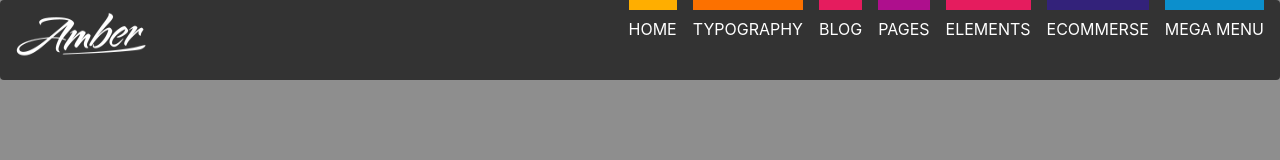
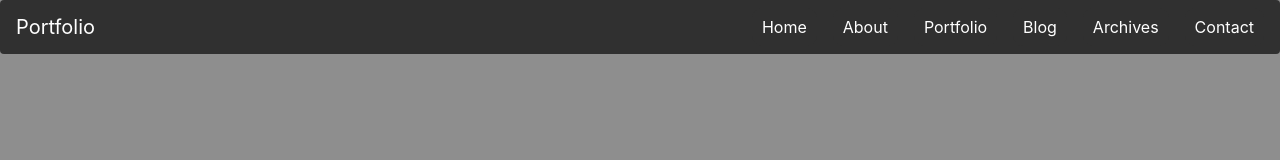
Before and after one commit to Valentyn669/Valentyn669.github.io, a website: page app/index.html in a window 1280 px wide. Drawn offline with Linux system fonts and the light colour scheme.

Commit message:
update
update

```diff
--- a/app/index.html
+++ b/app/index.html
@@ -39,28 +39,25 @@
 <body>
 <nav class="navbar bg-faded">
 <!-- Brand -->
-<img class="navbar-brand" src="/img/amber.png" alt="HTML5 Icon" style="width:130px;height:72px;">
+<a class="navbar-brand" href="#">Portfolio</a>
 <!-- Links -->
 <ul class="nav navbar-nav pull-md-right">
-<li class="nav-item box1">
-<a class="nav-link" href="#">HOME</a>
+<li class="nav-item">
+<a class="nav-link" href="#">Home</a>
 </li>
-<li class="nav-item box2">
-<a class="nav-link" href="#">TYPOGRAPHY</a>
+<li class="nav-item">
+<a class="nav-link" href="#">About</a>
 </li>
-<li class="nav-item box3">
-<a class="nav-link" href="#">BLOG</a>
-<li class="nav-item box4">
-<a class="nav-link" href="#">PAGES</a>
+<li class="nav-item">
+<a class="nav-link" href="#">Portfolio</a>
+<li class="nav-item">
+<a class="nav-link" href="#">Blog</a>
 </li>
-<li class="nav-item box5">
-<a class="nav-link" href="#">ELEMENTS</a>
+<li class="nav-item">
+<a class="nav-link" href="#">Archives</a>
 </li>
-<li class="nav-item box6">
-<a class="nav-link" href="#">ECOMMERSE</a>
-</li>
-<li class="nav-item box7">
-<a class="nav-link" href="#">MEGA MENU</a>
+<li class="nav-item">
+<a class="nav-link" href="#">Contact</a>
 </li>
 </ul>
 </nav>
--- a/src/sass/common/header.sass
+++ b/src/sass/common/header.sass
@@ -1,30 +1,21 @@
 body
  background-color:  $bggrey
+.navbar
+	background-color:  $header
+	box-shadow: 30px
 	a
     color: white
-.navbar
-	color: $bggrey
-	background-color: $header
-	padding-top: 0px
- .box1
- 	border-top: 20px solid #ffae00
- 	border-width: 10px
-
- .box2
- 	border-top: 20px solid #fc7100
- 	border-width: 10px
- .box3
- 	border-top: 20px solid #e51c5e
- 	border-width: 10px
- .box4
- 	border-top: 20px solid #ae0f8d
- 	border-width: 10px
- .box5
- 	border-top: 20px solid #e51c5e
- 	border-width: 10px
- .box6
- 	border-top: 20px solid #33227a
- 	border-width: 10px
- .box7
- 	border-top: 20px solid #0c8fcc
- 	border-width: 10px
+.nav-item
+    background-color: $header /* Green */
+    border: none
+    color: white
+    padding: 0px 10px
+    text-align: center
+    border-radius: 10px
+    text-decoration: none
+    display: inline-block
+    font-size: 16px
+    cursor: pointer
+    float: left
+.nav-item:hover
+    background-color: $bggrey
--- a/src/sass/common/vars.sass
+++ b/src/sass/common/vars.sass
@@ -1,4 +1,4 @@
 // variables
 
 $bggrey: #8e8e8e
-$header: #333333
+$header: #303030
```
Also changed, not shown: app/css/main2.css, src/sass/bootstrap_c/navbar.sass (line endings or trailing spaces), 1 other file.
